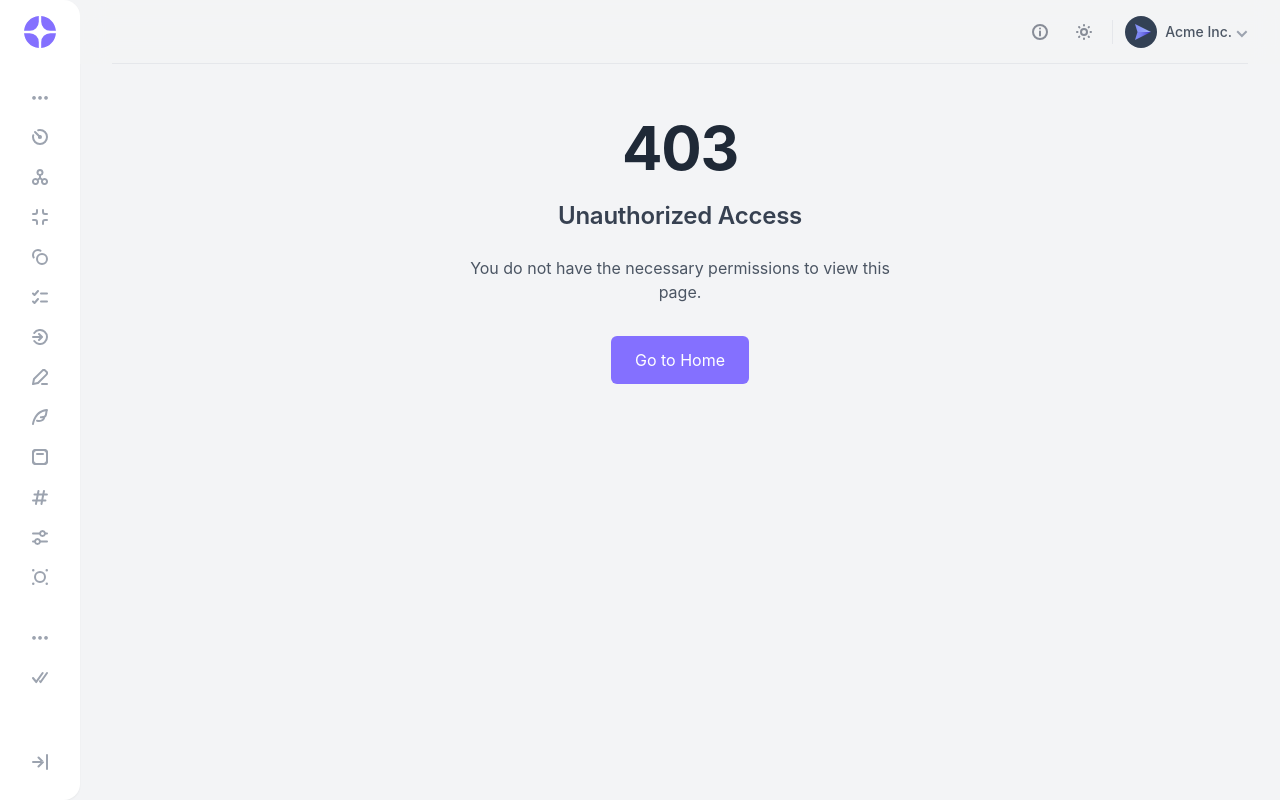
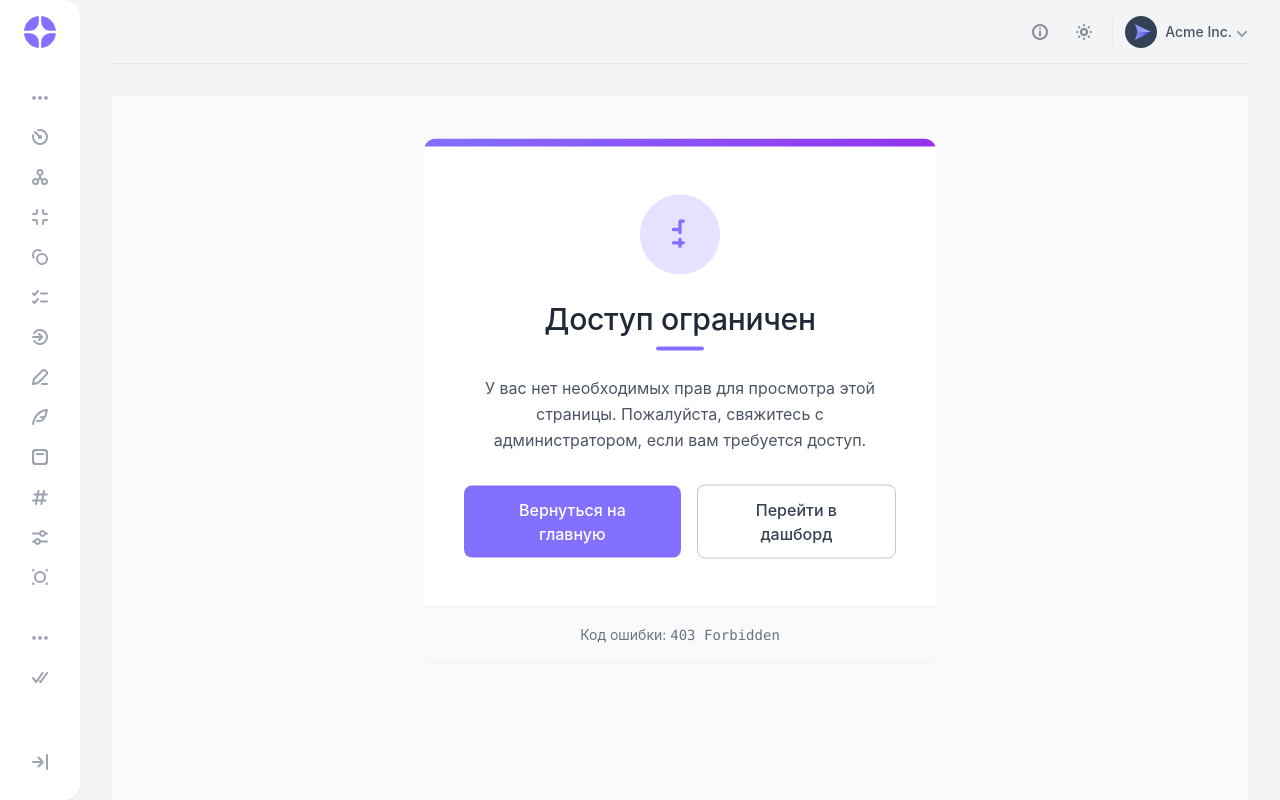
Before and after one commit to aidin1324/FIP-HRM, a React (Vite) app in the folder admin-panel-module/: page /unauthorized in a window 1280 px wide. Built offline with nearby package versions, Linux system fonts and the light colour scheme; no server answers.

Commit message:
updated design and correction in Unauthrized; corrections in Login and Register;

```diff
--- a/admin-panel-module/src/pages/Register.jsx
+++ b/admin-panel-module/src/pages/Register.jsx
@@ -79,14 +79,14 @@ function Register() {
         <div className="flex items-center justify-center min-h-screen bg-gray-50 dark:bg-gray-900">
             <div className="w-full max-w-md p-8 space-y-6 bg-white dark:bg-gray-800 shadow-md rounded-xl">
                 <h2 className="text-2xl font-semibold text-gray-800 dark:text-gray-100 text-center">
-                    Create your account
+                Создайте свой аккаунт
                 </h2>
 
                 <form className="mt-8 space-y-4" onSubmit={handleSubmit}>
                     {/* Email */}
                     <div>
                         <label htmlFor="email" className="block text-sm font-medium text-gray-700 dark:text-gray-200">
-                            Email address
+                            Электронный адрес
                         </label>
                         <input
                             id="email"
@@ -103,7 +103,7 @@ function Register() {
                     {/* First Name */}
                     <div>
                         <label htmlFor="firstName" className="block text-sm font-medium text-gray-700 dark:text-gray-200">
-                            First Name
+                            Имя
                         </label>
                         <input
                             id="firstName"
@@ -120,7 +120,7 @@ function Register() {
                     {/* Last Name */}
                     <div>
                         <label htmlFor="lastName" className="block text-sm font-medium text-gray-700 dark:text-gray-200">
-                            Last Name
+                            Фамилия
                         </label>
                         <input
                             id="lastName"
@@ -137,7 +137,7 @@ function Register() {
                     {/* Role Selection */}
                     <div>
                         <label htmlFor="role" className="block text-sm font-medium text-gray-700 dark:text-gray-200">
-                            Select Role
+                            Выбрать роль
                         </label>
                         <select
                             id="role"
@@ -147,7 +147,7 @@ function Register() {
                             value={formData.role_id}
                             onChange={handleChange}
                         >
-                            <option value="">Choose a role</option>
+                            <option value="">Выбрать роль</option>
                             {filteredRoles.map(([id, role]) => (
                                 <option key={id} value={id}>
                                 {role.name || role}
@@ -159,7 +159,7 @@ function Register() {
                     {/* Password */}
                     <div>
                         <label htmlFor="password" className="block text-sm font-medium text-gray-700 dark:text-gray-200">
-                            Password
+                            Пароль
                         </label>
                         <input
                             id="password"
@@ -176,7 +176,7 @@ function Register() {
                     {/* Confirm Password */}
                     <div>
                         <label htmlFor="confirmPassword" className="block text-sm font-medium text-gray-700 dark:text-gray-200">
-                            Confirm Password
+                            Подтвердить пароль
                         </label>
                         <input
                             id="confirmPassword"
@@ -202,11 +202,11 @@ function Register() {
                             onChange={handleChange}
                         />
                         <label htmlFor="acceptTerms" className="ml-2 text-sm text-gray-700 dark:text-gray-200">
-                            I accept the{' '}
+                            Я принимаю{' '}
                             <a href="#" className="text-violet-500 hover:text-violet-600 dark:hover:text-violet-400">
-                                terms and conditions
+                            условия и положения
                             </a>{' '}
-                            of ZernoHub
+                            ZernoHub
                         </label>
                     </div>
 
@@ -217,7 +217,7 @@ function Register() {
                             disabled={loading}
                             className="btn w-full bg-violet-500 hover:bg-violet-600 text-white"
                         >
-                            {loading ? 'Submitting...' : 'Send Request to Register'}
+                            {loading ? 'Отправка...' : 'Отправить запрос на регистрацию'}
                         </button>
                     </div>
 
@@ -230,9 +230,9 @@ function Register() {
 
                     {/* Login Link */}
                     <div className="text-sm text-center">
-                        Already have an account?{' '}
+                        Уже есть аккаунт?{' '}
                         <Link to="/login" className="font-medium text-violet-500 hover:text-violet-600 dark:hover:text-violet-400">
-                            Sign in
+                            Войти
                         </Link>
                     </div>
                 </form>
--- a/admin-panel-module/src/pages/Unauthorized.jsx
+++ b/admin-panel-module/src/pages/Unauthorized.jsx
@@ -1,19 +1,56 @@
-// src/pages/Unauthorized.jsx
 import React from 'react';
 import { Link } from 'react-router-dom';
 
 const Unauthorized = () => {
   return (
-    <div className="flex items-start justify-center min-h-screen bg-gray-100 dark:bg-gray-800 p-4">
-      <div className="max-w-md text-center">
-    <h1 className="text-5xl md:text-6xl font-bold text-gray-800 dark:text-gray-100 mb-4">403</h1>
-    <h2 className="text-xl md:text-2xl font-semibold text-gray-700 dark:text-gray-200 mb-6">Unauthorized Access</h2>
-    <p className="text-gray-600 dark:text-gray-400 mb-8">
-      You do not have the necessary permissions to view this page.
-    </p>
-    <Link to="/" className="inline-block px-6 py-3 bg-violet-500 text-white rounded-md hover:bg-violet-600 transition">
-      Go to Home
-    </Link>
+    <div className="flex items-center justify-center h-screen w-full bg-gray-50 dark:bg-gray-900 p-4">
+      <div className="w-full max-w-lg bg-white dark:bg-gray-800 rounded-xl shadow-sm overflow-hidden absolute top-1/2 left-1/2 transform -translate-x-1/2 -translate-y-1/2">
+        <div className="p-1 bg-gradient-to-r from-violet-500 to-purple-600"></div>
+
+        <div className="px-6 py-8 md:px-10 md:py-12">
+          {/* Минималистичная иконка */}
+          <div className="flex justify-center mb-6">
+            <div className="w-20 h-20 rounded-full bg-violet-100 dark:bg-violet-900/30 flex items-center justify-center">
+              <svg className="w-10 h-10 text-violet-500 dark:text-violet-400" fill="none" stroke="currentColor" viewBox="0 0 24 24">
+                <path strokeLinecap="round" strokeLinejoin="round" strokeWidth="2" d="M12 15v2m0 0v2m0-2h2m-2 0H8m4-6V4m0 0v2m0-2h2M8 9h4m-4 0H8"></path>
+              </svg>
+            </div>
+          </div>
+
+          {/* Заголовок и текст */}
+          <h1 className="text-2xl md:text-3xl font-medium text-center text-gray-800 dark:text-gray-100 mb-2">
+            Доступ ограничен
+          </h1>
+
+          <div className="w-12 h-1 bg-violet-500 mx-auto mb-6 rounded-full"></div>
+
+          <p className="text-gray-600 dark:text-gray-300 text-center mb-8 max-w-md mx-auto leading-relaxed">
+            У вас нет необходимых прав для просмотра этой страницы. Пожалуйста, свяжитесь с администратором, если вам требуется доступ.
+          </p>
+
+          {/* Действия */}
+          <div className="flex flex-col sm:flex-row justify-center items-center gap-4">
+            <Link
+              to="/"
+              className="w-full sm:w-auto px-6 py-3 bg-violet-500 text-white text-center rounded-lg hover:bg-violet-600 transition-colors duration-300 font-medium focus:outline-none focus:ring-2 focus:ring-violet-500 focus:ring-opacity-50"
+            >
+              Вернуться на главную
+            </Link>
+
+            <Link
+              to="/dashboard"
+              className="w-full sm:w-auto px-6 py-3 bg-transparent border border-gray-300 dark:border-gray-600 text-gray-700 dark:text-gray-300 text-center rounded-lg hover:bg-gray-50 dark:hover:bg-gray-700/50 transition-colors duration-300 font-medium"
+            >
+              Перейти в дашборд
+            </Link>
+          </div>
+        </div>
+
+        <div className="px-6 py-4 bg-gray-50 dark:bg-gray-800/80 border-t border-gray-100 dark:border-gray-700/50 text-center">
+          <p className="text-sm text-gray-500 dark:text-gray-400">
+            Код ошибки: <span className="font-mono">403 Forbidden</span>
+          </p>
+        </div>
       </div>
     </div>
   );
```
Also changed, not shown: admin-panel-module/src/pages/Login.jsx (+25 -25 lines).
